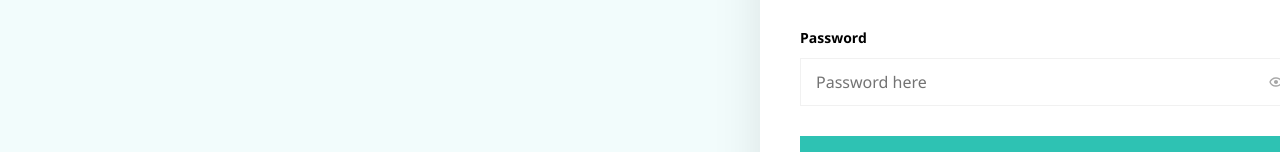
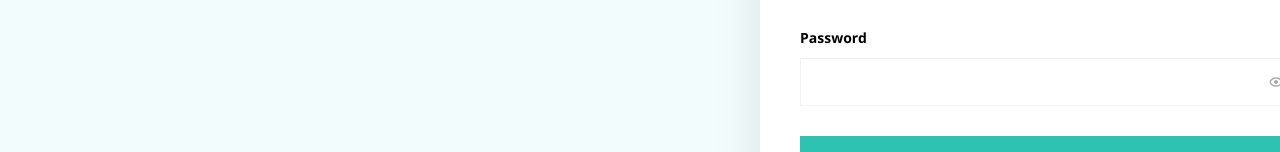
Before and after one commit to artoyebi/signup-page, a plain HTML site: page index.html in a window 1280 px wide. Shown: the part 530-682 px from the top of the page. Drawn offline with Linux system fonts and the light colour scheme.

Commit message:
removed placeholder in password field

```diff
--- a/index.html
+++ b/index.html
@@ -106,7 +106,6 @@
                                     fill="#A6A6A6" />
                             </svg>
                         </span>
-                        <span class="placeholder-text">Password here</span>
                     </div>
 
                     <div>
```
